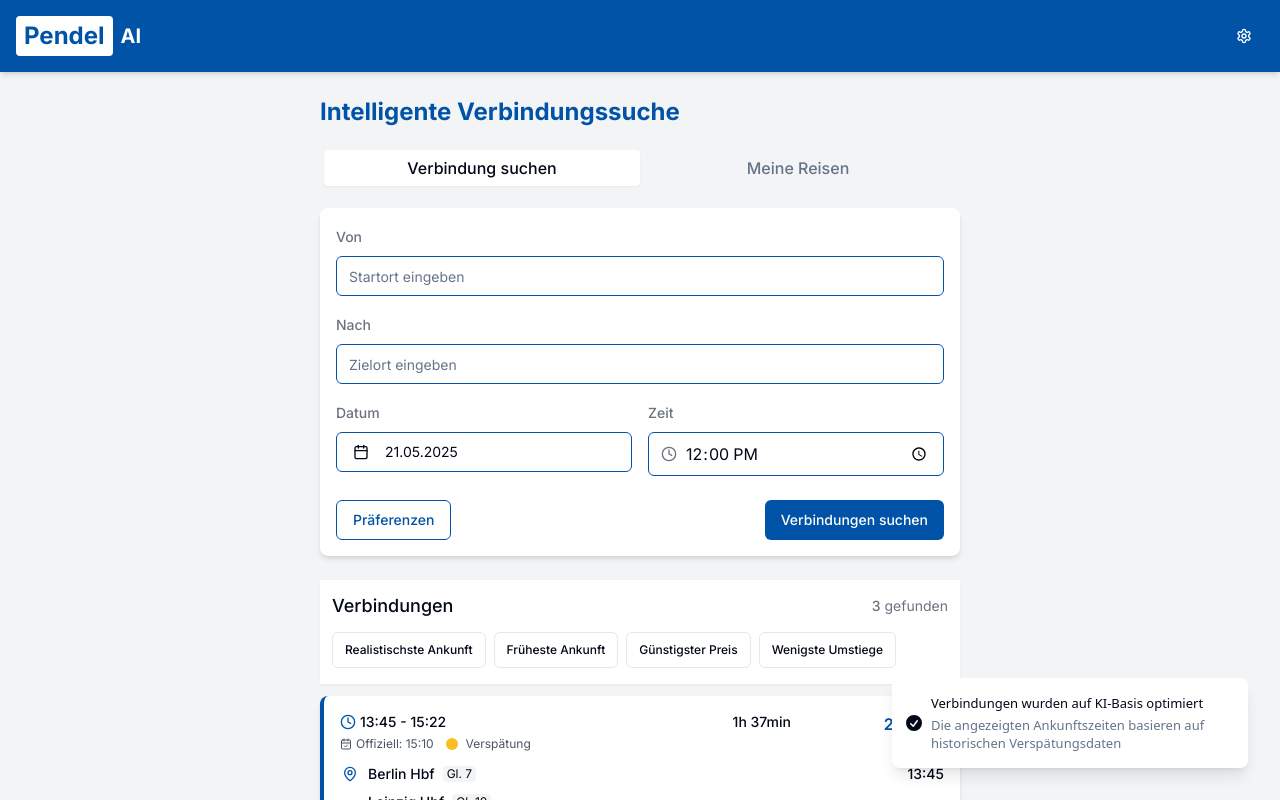
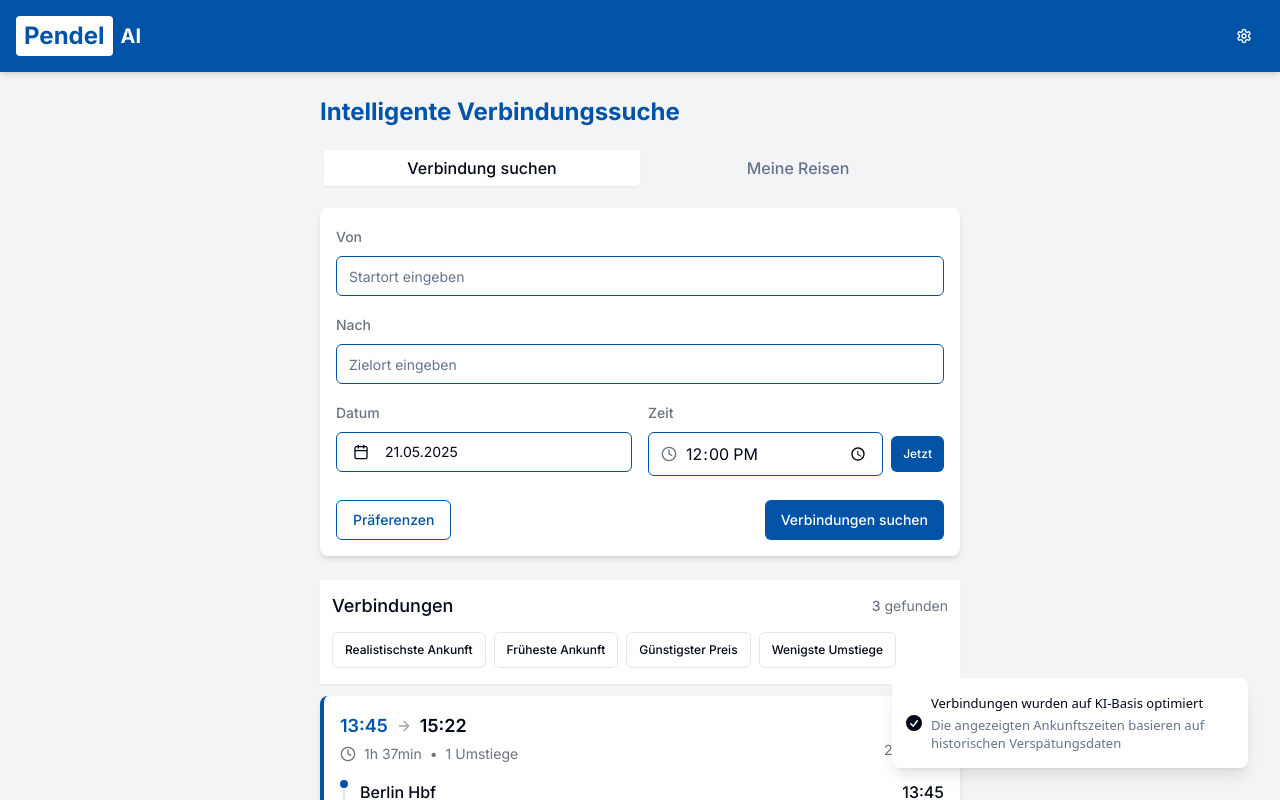
Before and after one commit to nabil-ak/zeitgeist-mobility-now, a React (Vite) app: page / in a window 1280 px wide. Both pictures are taken after a click on the button "Verbindungen suchen". Shown: the top 800 px of the page. Built offline with nearby package versions, Linux system fonts and the light colour scheme.

Commit message:
made a few changes

```diff
--- a/src/components/PreferencesModal.tsx
+++ b/src/components/PreferencesModal.tsx
@@ -5,6 +5,12 @@ import { Slider } from '@/components/ui/slider';
 import { Switch } from '@/components/ui/switch';
 import { Label } from '@/components/ui/label';
 import { RadioGroup, RadioGroupItem } from '@/components/ui/radio-group';
+import { Info } from 'lucide-react';
+import {
+  Tooltip,
+  TooltipContent,
+  TooltipTrigger,
+} from "@/components/ui/tooltip";
 
 interface PreferencesModalProps {
   onClose: () => void;
@@ -76,6 +82,14 @@ const PreferencesModal = ({ onClose, open }: PreferencesModalProps) => {
               <div className="flex items-center space-x-2">
                 <RadioGroupItem value="comfortable" id="comfortable" />
                 <Label htmlFor="comfortable">Komfortabelste Reise</Label>
+                <Tooltip>
+                  <TooltipTrigger asChild>
+                    <Info className="h-4 w-4 text-gray-400" />
+                  </TooltipTrigger>
+                  <TooltipContent>
+                    <p>Zeigt Verbindungen an, die bis zu 30 min länger sind, aber weniger Umstiege, geringere Auslastung und höhere Ausfallssicherheit bieten.</p>
+                  </TooltipContent>
+                </Tooltip>
               </div>
             </RadioGroup>
           </div>
@@ -83,7 +97,7 @@ const PreferencesModal = ({ onClose, open }: PreferencesModalProps) => {
           <div className="space-y-4">
             <h3 className="font-medium">Komforteinstellungen</h3>
             <div className="space-y-2">
-              <div className="flex justify-between">
+              <div className="flex justify-between items-center">
                 <Label htmlFor="max-transfers">Max. Umstiege</Label>
                 <span className="text-sm text-gray-500">{state.selectedSwitches}</span>
               </div>
@@ -98,7 +112,7 @@ const PreferencesModal = ({ onClose, open }: PreferencesModalProps) => {
             </div>
 
             <div className="space-y-2">
-              <div className="flex justify-between">
+              <div className="flex justify-between items-center">
                 <Label htmlFor="max-walk">Max. Gehzeit pro Umstieg</Label>
                 <span className="text-sm text-gray-500">{state.selectedWalk} min</span>
               </div>
@@ -110,6 +124,7 @@ const PreferencesModal = ({ onClose, open }: PreferencesModalProps) => {
                 className="w-full"
                 onValueChange={value => dispatch({ type: 'SET_WALK', value: value[0] })}
               />
+              <p className="text-xs text-gray-500">0 = Nur direkte Verbindungen ohne Fußweg</p>
             </div>
 
             <div className="flex items-center justify-between">
@@ -119,11 +134,23 @@ const PreferencesModal = ({ onClose, open }: PreferencesModalProps) => {
               </div>
               <Switch id="avoid-crowding" checked={state.avoidCrowding} onCheckedChange={value => dispatch({ type: 'SET_AVOID_CROWDING', value })} />
             </div>
+          </div>
 
+          <div className="space-y-4">
             <div className="flex items-center justify-between">
               <div className="space-y-0.5">
-                <Label htmlFor="safety-prio">Sicherheit priorisieren</Label>
-                <p className="text-xs text-muted-foreground">Basierend auf Nutzerbewertungen</p>
+                <div className="flex items-center gap-2">
+                  <Label htmlFor="safety-prio">Sicherheit priorisieren</Label>
+                  <Tooltip>
+                    <TooltipTrigger asChild>
+                      <Info className="h-4 w-4 text-gray-400" />
+                    </TooltipTrigger>
+                    <TooltipContent>
+                      <p>Basierend auf Nutzerbewertungen zur Sicherheit an Bahnhöfen und auf Verbindungen. Verbindungen mit geringer Sicherheitsbewertung werden wenn möglich nicht angezeigt.</p>
+                    </TooltipContent>
+                  </Tooltip>
+                </div>
+                <p className="text-xs text-muted-foreground">Basierend auf historischen Daten und Nutzerbewertungen</p>
               </div>
               <Switch id="safety-prio" checked={state.safetyPrio} onCheckedChange={value => dispatch({ type: 'SET_SAFETY_PRIO', value })} />
             </div>
--- a/src/components/RouteCard.tsx
+++ b/src/components/RouteCard.tsx
@@ -4,11 +4,18 @@ import {
   Clock,
   ArrowRight,
   MapPin,
-  Heart
+  Heart,
+  Info
 } from 'lucide-react';
 import { Badge } from '@/components/ui/badge';
 import { Button } from '@/components/ui/button';
 import { toast } from 'sonner';
+import {
+  Tooltip,
+  TooltipContent,
+  TooltipProvider,
+  TooltipTrigger,
+} from "@/components/ui/tooltip";
 
 interface RouteProps {
   id: number;
@@ -91,63 +98,77 @@ const RouteCard = ({
     }
   };
 
+  const getDelayLabel = (level: 'low' | 'medium' | 'high') => {
+    switch(level) {
+      case 'low': return 'Gering';
+      case 'medium': return 'Mittel';
+      case 'high': return 'Hoch';
+    }
+  };
+
+  const getDelayIcon = (level: 'low' | 'medium' | 'high') => {
+    switch(level) {
+      case 'low': return '↓';
+      case 'medium': return '→';
+      case 'high': return '↑';
+    }
+  };
+
   return (
-    <div className="transit-card border-l-db-blue">
-      <div className="grid grid-cols-4 gap-2 mb-3">
-        <div className="col-span-3">
-          <div className="flex justify-between mb-1">
-            <div className="flex items-center">
-              <Clock className="w-4 h-4 mr-1 text-db-blue" />
-              <span className="text-sm font-medium">{departure} - {arrival}</span>
-            </div>
-            <span className="text-sm font-medium">{duration}</span>
+    <div className="bg-white rounded-lg shadow-md p-4 my-3 border-l-4 border-db-blue hover:shadow-lg transition-shadow">
+      <div className="flex justify-between items-start mb-4">
+        <div className="space-y-1">
+          <div className="flex items-center gap-2">
+            <span className="text-lg font-semibold text-db-blue">{departure}</span>
+            <ArrowRight className="h-4 w-4 text-gray-400" />
+            <span className="text-lg font-semibold">{arrival}</span>
           </div>
-
-          <div className="flex flex-wrap gap-1 mt-1">
-            <div className="flex items-center text-xs text-gray-600">
-              <CalendarCheck className="w-3 h-3 mr-1" />
-              <span>Offiziell: {scheduledArrival}</span>
-            </div>
-            <div className="flex items-center text-xs text-gray-600 ml-2">
-              <span className={`indicator ${getDelayColor(delay)}`}></span>
-              <span>Verspätung</span>
-            </div>
+          <div className="flex items-center gap-2 text-sm text-gray-500">
+            <Clock className="h-4 w-4" />
+            <span>{duration}</span>
+            <span>•</span>
+            <span>{transfers} Umstiege</span>
           </div>
         </div>
 
-        <div className="flex flex-col items-end justify-between">
-          <span className="font-semibold text-db-blue">{price} €</span>
-          <span className="text-xs text-gray-500">{transfers} Umst.</span>
+        <div className="text-right">
+          <div className="text-lg font-semibold">{price}</div>
+          <div className="text-sm text-gray-500">2. Klasse</div>
         </div>
       </div>
 
-      <div className="mb-4">
+      <div className="space-y-3 mb-4">
         {stations.map((station, index) => (
-          <div key={index} className="flex items-center mb-2">
-            <div className="mr-2 w-5 flex justify-center">
-              <MapPin className="h-4 w-4 text-db-blue" />
+          <div key={index} className="flex items-start gap-3">
+            <div className="flex flex-col items-center">
+              <div className={`w-2 h-2 rounded-full ${
+                station.type === 'start' || station.type === 'end' ? 'bg-db-blue' : 'bg-gray-400'
+              }`} />
+              {index < stations.length - 1 && (
+                <div className="w-0.5 h-8 bg-gray-200" />
+              )}
             </div>
             <div className="flex-1">
-              <div className="flex items-center">
-                <span className="font-medium text-sm">{station.name}</span>
-                {station.platform && (
-                  <span className="ml-2 text-xs bg-gray-100 px-1 rounded">Gl. {station.platform}</span>
-                )}
+              <div className="flex justify-between items-start">
+                <div>
+                  <div className="font-medium">{station.name}</div>
+                  {station.platform && (
+                    <div className="text-sm text-gray-500">Gleis {station.platform}</div>
+                  )}
+                </div>
+                <div className="text-right">
+                  <div className="font-medium">{station.time}</div>
+                  {station.transit && (
+                    <div className="text-sm text-gray-500">{station.transit}</div>
+                  )}
+                </div>
               </div>
-              {station.transit && (
-                <div className="flex items-center text-xs text-gray-600 mt-0.5">
-                  <span>{station.time}</span>
-                  <ArrowRight className="mx-1 h-3 w-3" />
-                  <span>{station.transit}</span>
-                </div>
-              )}
             </div>
-            <span className="text-sm font-medium">{station.time}</span>
           </div>
         ))}
       </div>
 
-      <div className="flex flex-wrap items-center justify-between">
+      <div className="flex flex-wrap items-center justify-between gap-2">
         <div className="flex items-center gap-2">
           <Badge variant="outline" className="flex items-center gap-1 border border-gray-300">
             <span className={`h-2 w-2 rounded-full ${getCrowdColor(crowd)}`}></span>
@@ -157,6 +178,21 @@ const RouteCard = ({
           <Badge variant="outline" className="flex items-center gap-1 border border-gray-300">
             <span className={`h-2 w-2 rounded-full ${getSafetyColor(safety)}`}></span>
             <span className="text-xs">Sicherheit: {getSafetyLabel(safety)}</span>
+          </Badge>
+
+          <Badge variant="outline" className="flex items-center gap-1 border border-gray-300">
+            <span className={`h-2 w-2 rounded-full ${getDelayColor(delay)}`}></span>
+            <span className="text-xs">Abweichung: {getDelayLabel(delay)}</span>
+            <TooltipProvider>
+              <Tooltip>
+                <TooltipTrigger>
+                  <Info className="h-3 w-3 text-gray-400" />
+                </TooltipTrigger>
+                <TooltipContent>
+                  <p>Prognosesicherheit basierend auf historischen Daten</p>
+                </TooltipContent>
+              </Tooltip>
+            </TooltipProvider>
           </Badge>
         </div>
 
@@ -174,6 +210,13 @@ const RouteCard = ({
           </Button>
         </div>
       </div>
+
+      <div className="mt-3 text-sm text-gray-500 flex items-center gap-2">
+        <span className="text-db-blue font-medium">KI-Prognose:</span>
+        <span>{arrival}</span>
+        <span className="text-gray-400">•</span>
+        <span>Offiziell: {scheduledArrival}</span>
+      </div>
     </div>
   );
 };
--- a/src/components/RouteForm.tsx
+++ b/src/components/RouteForm.tsx
@@ -12,6 +12,12 @@ const RouteForm = ({ onSearch }: { onSearch: () => void }) => {
   const [date, setDate] = useState<Date | undefined>(new Date());
   const [time, setTime] = useState('12:00');
   const [showPreferences, setShowPreferences] = useState(false);
+
+  const handleNowClick = () => {
+    const now = new Date();
+    setDate(now);
+    setTime(format(now, 'HH:mm'));
+  };
 
   return (
     <div className="space-y-4 bg-white rounded-lg shadow-md p-4 animate-fade-in">
@@ -52,7 +58,8 @@ const RouteForm = ({ onSearch }: { onSearch: () => void }) => {
 
         <div className="space-y-2">
           <label className="text-sm font-medium text-gray-500">Zeit</label>
-          <div className="flex items-center border rounded-md px-3 py-2 border-db-blue focus-within:ring-1 focus-within:ring-db-blue">
+          <div className="flex items-center gap-2">
+            <div className="flex items-center border rounded-md px-3 py-2 border-db-blue focus-within:ring-1 focus-within:ring-db-blue flex-1">
               <Clock className="h-4 w-4 mr-2 text-gray-500" />
               <input
                 type="time"
@@ -60,6 +67,15 @@ const RouteForm = ({ onSearch }: { onSearch: () => void }) => {
                 onChange={(e) => setTime(e.target.value)}
                 className="outline-none flex-1"
               />
+            </div>
+            <Button
+              variant="ghost"
+              size="sm"
+              className="text-xs bg-db-blue text-white hover:text-blue-800"
+              onClick={handleNowClick}
+            >
+              Jetzt
+            </Button>
           </div>
         </div>
       </div>
--- a/src/pages/Index.tsx
+++ b/src/pages/Index.tsx
@@ -75,7 +75,7 @@ const MOCK_ROUTES: Route[] = [
       {
         name: 'Dresden Hbf',
         type: 'end',
-        time: '15:45'
+        time: '15:37'
       }
     ],
     crowd: 'high',
@@ -114,7 +114,7 @@ const MOCK_ROUTES: Route[] = [
       {
         name: 'Dresden Hbf',
         type: 'end',
-        time: '16:05'
+        time: '16:30'
       }
     ],
     crowd: 'low',
```
Lines whose indentation alone changed are shown as unchanged.
